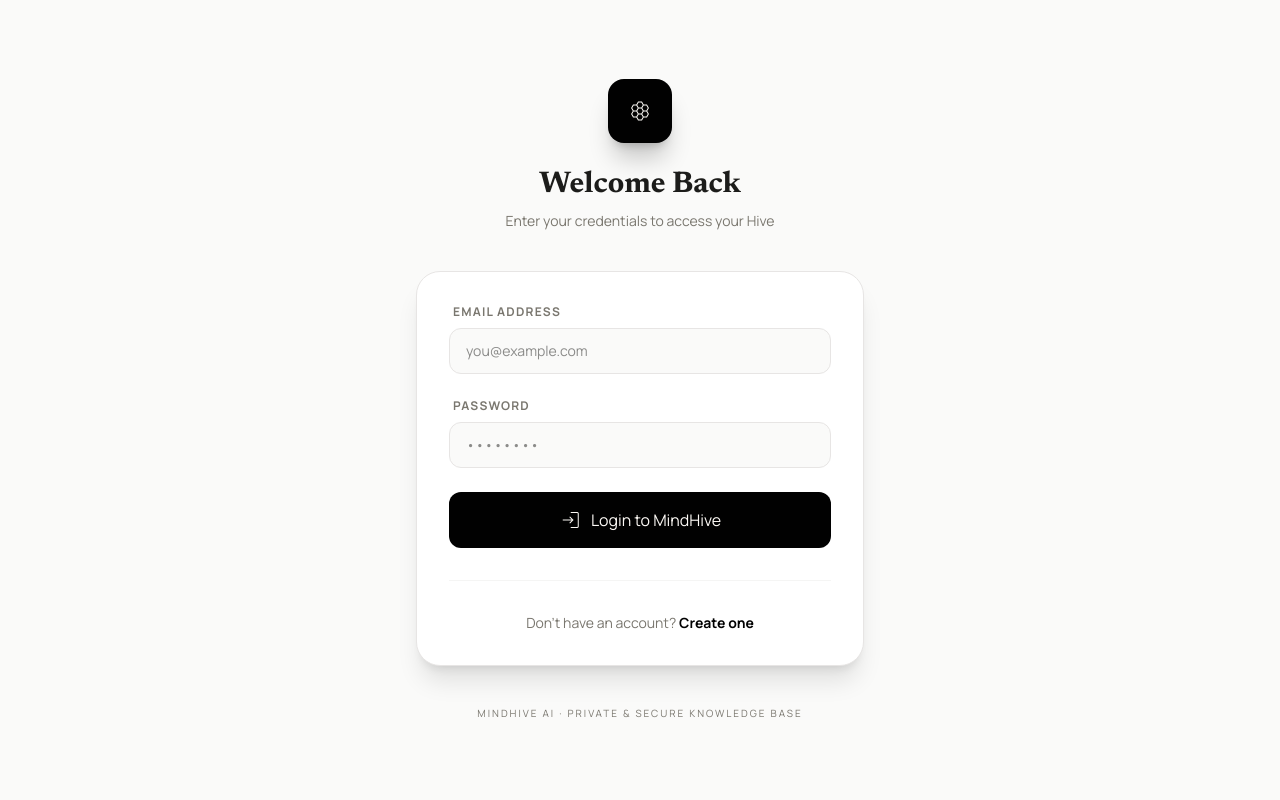
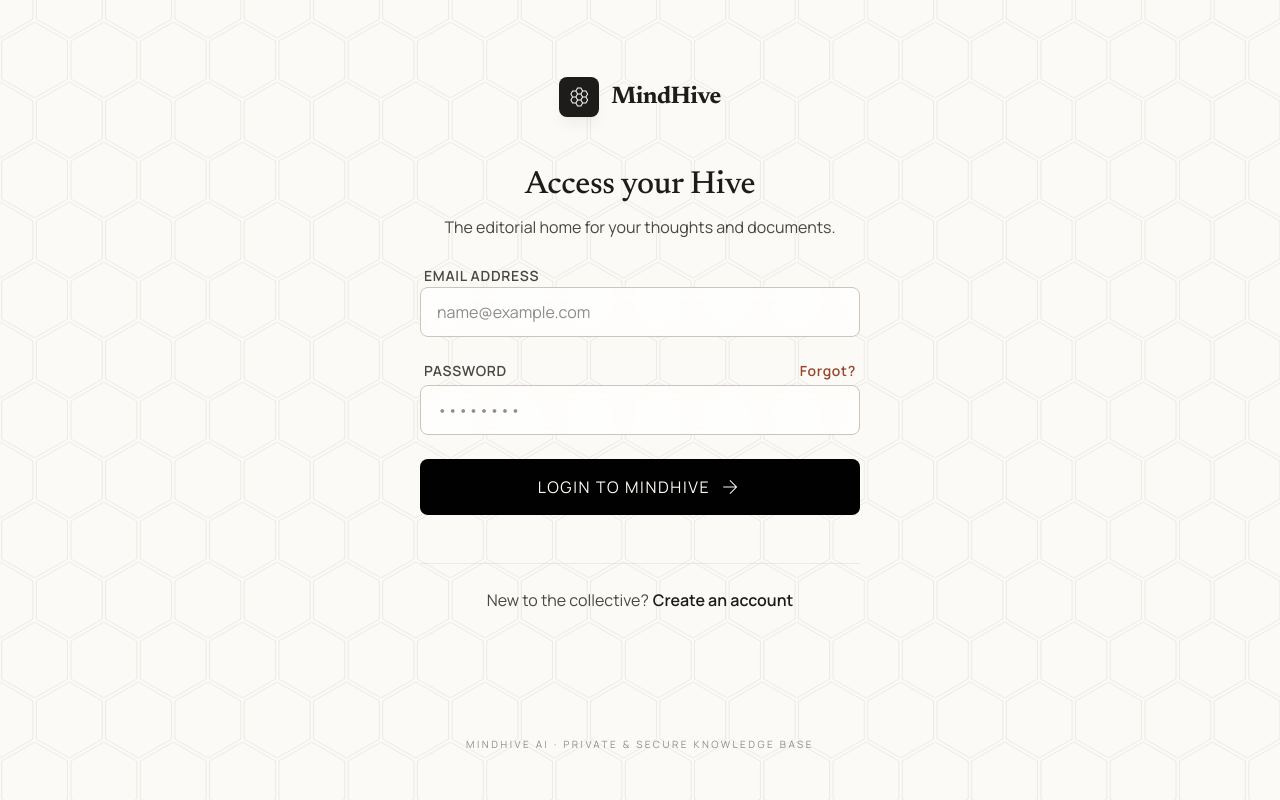
Before and after one commit to ParvaChaudhari/MindHive-Open-Source-AI-Knowledge-Base-That-Actually-Remembers, a React (Vite) app in the folder frontend/: page /login in a window 1280 px wide. Built offline with nearby package versions, Linux system fonts and the light colour scheme; no server answers.

Commit message:
Added reload button for collection and document and redesigned login page

```diff
--- /dev/null
+++ b/frontend/src/components/common/HexagonBackground.jsx
@@ -0,0 +1,90 @@
+import { useEffect, useRef } from 'react';
+
+export default function HexagonBackground() {
+  const canvasRef = useRef(null);
+
+  useEffect(() => {
+    const canvas = canvasRef.current;
+    if (!canvas) return;
+
+    const ctx = canvas.getContext('2d');
+    let width, height;
+    let hexRadius = 40;
+    let mouse = { x: -1000, y: -1000 };
+
+    const resize = () => {
+      width = canvas.width = window.innerWidth;
+      height = canvas.height = window.innerHeight;
+    };
+
+    const handleMouseMove = (e) => {
+      mouse.x = e.clientX;
+      mouse.y = e.clientY;
+    };
+
+    window.addEventListener('resize', resize);
+    window.addEventListener('mousemove', handleMouseMove);
+
+    const drawHexagon = (x, y, radius, highlight) => {
+      ctx.beginPath();
+      for (let i = 0; i < 6; i++) {
+        const angle = (Math.PI / 3) * i + Math.PI / 6;
+        const px = x + radius * Math.cos(angle);
+        const py = y + radius * Math.sin(angle);
+        if (i === 0) ctx.moveTo(px, py);
+        else ctx.lineTo(px, py);
+      }
+      ctx.closePath();
+
+      if (highlight > 0) {
+        ctx.strokeStyle = `rgba(153, 70, 42, ${0.2 + highlight * 0.6})`;
+        ctx.lineWidth = 1 + highlight * 3;
+        ctx.stroke();
+        ctx.fillStyle = `rgba(254, 149, 114, ${highlight * 0.1})`;
+        ctx.fill();
+      } else {
+        ctx.strokeStyle = 'rgba(203, 198, 189, 0.3)';
+        ctx.lineWidth = 1;
+        ctx.stroke();
+      }
+    };
+
+    const animate = () => {
+      ctx.clearRect(0, 0, width, height);
+
+      const unitW = hexRadius * Math.sqrt(3);
+      const unitH = hexRadius * 1.5;
+
+      for (let y = 0; y < height + unitH; y += unitH) {
+        const offset = (Math.floor(y / unitH) % 2) * (unitW / 2);
+        for (let x = 0; x < width + unitW; x += unitW) {
+          const cx = x + offset;
+          const cy = y;
+
+          const dist = Math.sqrt((mouse.x - cx)**2 + (mouse.y - cy)**2);
+          const maxDist = 200;
+          const highlight = Math.max(0, 1 - dist / maxDist);
+
+          drawHexagon(cx, cy, hexRadius - 2, highlight);
+        }
+      }
+      requestAnimationFrame(animate);
+    };
+
+    resize();
+    const animId = requestAnimationFrame(animate);
+
+    return () => {
+      window.removeEventListener('resize', resize);
+      window.removeEventListener('mousemove', handleMouseMove);
+      cancelAnimationFrame(animId);
+    };
+  }, []);
+
+  return (
+    <canvas
+      ref={canvasRef}
+      className="fixed inset-0 w-full h-full pointer-events-none z-0"
+    />
+  );
+}
--- a/frontend/src/pages/LoginPage.jsx
+++ b/frontend/src/pages/LoginPage.jsx
@@ -1,6 +1,7 @@
 import { useState } from 'react';
 import { useAuth } from '../context/AuthContext';
 import { useNavigate, Link } from 'react-router-dom';
+import HexagonBackground from '../components/common/HexagonBackground';
 
 export default function LoginPage() {
   const [email, setEmail] = useState('');
@@ -27,77 +28,91 @@
   };
 
   return (
-    <div className="min-h-screen bg-stone-50 dark:bg-stone-950 flex flex-col items-center justify-center p-6">
-      <div className="w-full max-w-md">
-        <div className="text-center mb-10 animate-in fade-in slide-in-from-bottom-4 duration-700">
-          <div className="inline-flex items-center justify-center w-16 h-16 bg-primary text-surface rounded-2xl mb-6 shadow-xl shadow-primary/20">
-            <span className="material-symbols-outlined text-3xl">hive</span>
+    <div className="flex flex-col min-h-screen text-on-surface relative bg-transparent">
+      <HexagonBackground />
+
+      <main className="flex-grow flex items-center justify-center px-gutter py-stack-lg relative z-10">
+        <div className="max-w-[440px] w-full flex flex-col items-center animate-in fade-in slide-in-from-bottom-4 duration-1000">
+
+          {/* Brand Logo */}
+          <div className="flex items-center gap-3 mb-stack-lg">
+            <div className="w-10 h-10 rounded-lg bg-primary-container flex items-center justify-center shadow-lg shadow-black/5">
+              <span className="material-symbols-outlined text-surface text-2xl">hive</span>
             </div>
-          <h1 className="text-3xl font-headline font-bold mb-2">Welcome Back</h1>
-          <p className="text-outline text-sm">Enter your credentials to access your Hive</p>
+            <h1 className="font-headline-md text-headline-md font-bold tracking-tight text-on-surface">MindHive</h1>
           </div>
 
-        <div className="bg-white dark:bg-stone-900 border border-stone-200 dark:border-stone-800 p-8 rounded-3xl shadow-xl animate-in fade-in slide-in-from-bottom-8 duration-1000">
-          <form onSubmit={handleSubmit} className="space-y-6">
-            <div>
-              <label className="block text-xs font-bold uppercase tracking-widest text-outline mb-2 ml-1">Email Address</label>
+          {/* Login Content Area */}
+          <div className="w-full">
+            <div className="text-center mb-stack-md">
+              <h2 className="font-headline-lg text-headline-lg mb-2">Access your Hive</h2>
+              <p className="font-body-md text-on-surface-variant">The editorial home for your thoughts and documents.</p>
+            </div>
+
+            <form onSubmit={handleSubmit} className="space-y-stack-md">
+              <div className="space-y-unit">
+                <label className="font-label-md text-label-md text-on-surface-variant uppercase ml-1" htmlFor="email">Email Address</label>
                 <input
+                  className="w-full px-4 py-3 border border-outline-variant rounded-lg font-body-md transition-all duration-200 bg-white/70 backdrop-blur-sm focus:outline-none focus:border-on-surface focus:shadow-lg focus:shadow-black/5"
+                  id="email"
+                  placeholder="name@example.com"
                   type="email"
                   required
                   value={email}
                   onChange={(e) => setEmail(e.target.value)}
-                className="w-full bg-stone-50 dark:bg-stone-950 border border-stone-200 dark:border-stone-800 rounded-xl px-4 py-3 text-sm focus:ring-2 focus:ring-primary/20 focus:border-primary outline-none transition-all"
-                placeholder="you@example.com"
                 />
               </div>
 
-            <div>
-              <label className="block text-xs font-bold uppercase tracking-widest text-outline mb-2 ml-1">Password</label>
+              <div className="space-y-unit">
+                <div className="flex justify-between items-center px-1">
+                  <label className="font-label-md text-label-md text-on-surface-variant uppercase" htmlFor="password">Password</label>
+                  <a className="font-label-md text-label-md text-secondary hover:underline transition-all" href="#">Forgot?</a>
+                </div>
                 <input
+                  className="w-full px-4 py-3 border border-outline-variant rounded-lg font-body-md transition-all duration-200 bg-white/70 backdrop-blur-sm focus:outline-none focus:border-on-surface focus:shadow-lg focus:shadow-black/5"
+                  id="password"
+                  placeholder="••••••••"
                   type="password"
                   required
                   value={password}
                   onChange={(e) => setPassword(e.target.value)}
-                className="w-full bg-stone-50 dark:bg-stone-950 border border-stone-200 dark:border-stone-800 rounded-xl px-4 py-3 text-sm focus:ring-2 focus:ring-primary/20 focus:border-primary outline-none transition-all"
-                placeholder="••••••••"
                 />
               </div>
 
               {error && (
-              <div className="bg-error/5 border border-error/20 text-error text-xs p-3 rounded-lg flex items-center gap-2">
+                <div className="bg-error/5 border border-error/20 text-error text-xs p-3 rounded-lg flex items-center gap-2 animate-in fade-in zoom-in-95 duration-300">
                   <span className="material-symbols-outlined text-sm">error</span>
                   {error}
                 </div>
               )}
 
               <button
+                className="w-full py-4 bg-primary text-surface rounded-lg font-label-md uppercase tracking-[0.1em] hover:opacity-90 active:scale-[0.98] transition-all flex items-center justify-center gap-2 disabled:opacity-50"
                 type="submit"
                 disabled={loading}
-              className="w-full py-4 bg-primary text-surface rounded-xl font-label-lg text-label-lg hover:opacity-90 disabled:opacity-50 transition-all flex items-center justify-center gap-2"
               >
-              {loading ? (
-                <span className="material-symbols-outlined animate-spin">sync</span>
-              ) : (
-                <>
-                  <span className="material-symbols-outlined text-lg">login</span>
-                  Login to MindHive
-                </>
-              )}
+                {loading ? 'Authenticating...' : 'Login to MindHive'}
+                {!loading && <span className="material-symbols-outlined text-lg">arrow_forward</span>}
               </button>
             </form>
 
-          <div className="mt-8 pt-8 border-t border-stone-100 dark:border-stone-800 text-center">
-            <p className="text-sm text-outline">
-              Don't have an account?{' '}
-              <Link to="/signup" className="text-primary font-bold hover:underline">Create one</Link>
+            <div className="mt-stack-lg pt-stack-md border-t border-outline-variant/30 text-center">
+              <p className="font-body-md text-on-surface-variant">
+                New to the collective?
+                <Link className="text-on-surface font-semibold hover:underline decoration-1 underline-offset-4 ml-1" to="/signup">Create an account</Link>
               </p>
             </div>
           </div>
 
-        <p className="mt-10 text-center text-[10px] text-outline uppercase tracking-[0.2em]">
-          MindHive AI · Private & Secure Knowledge Base
-        </p>
         </div>
+      </main>
+
+      {/* Footer */}
+      <footer className="py-stack-lg px-margin-page flex flex-col items-center gap-stack-sm mt-auto">
+        <div className="font-label-md text-[10px] tracking-[0.25em] text-on-surface-variant opacity-60 uppercase text-center">
+          MINDHIVE AI · PRIVATE & SECURE KNOWLEDGE BASE
+        </div>
+      </footer>
     </div>
   );
 }
--- a/frontend/src/pages/SignupPage.jsx
+++ b/frontend/src/pages/SignupPage.jsx
@@ -1,6 +1,7 @@
 import { useState } from 'react';
 import { useAuth } from '../context/AuthContext';
 import { useNavigate, Link } from 'react-router-dom';
+import HexagonBackground from '../components/common/HexagonBackground';
 
 export default function SignupPage() {
   const [email, setEmail] = useState('');
@@ -31,85 +32,100 @@
   };
 
   return (
-    <div className="min-h-screen bg-stone-50 dark:bg-stone-950 flex flex-col items-center justify-center p-6">
-      <div className="w-full max-w-md">
-        <div className="text-center mb-10">
-          <div className="inline-flex items-center justify-center w-16 h-16 bg-primary text-surface rounded-2xl mb-6">
-            <span className="material-symbols-outlined text-3xl">hive</span>
+    <div className="flex flex-col min-h-screen text-on-surface relative bg-transparent">
+      <HexagonBackground />
+
+      <main className="flex-grow flex items-center justify-center px-gutter py-stack-lg relative z-10">
+        <div className="max-w-[440px] w-full flex flex-col items-center animate-in fade-in slide-in-from-bottom-4 duration-1000">
+
+          {/* Brand Logo */}
+          <div className="flex items-center gap-3 mb-stack-lg">
+            <div className="w-10 h-10 rounded-lg bg-primary-container flex items-center justify-center shadow-lg shadow-black/5">
+              <span className="material-symbols-outlined text-surface text-2xl">hive</span>
             </div>
-          <h1 className="text-3xl font-headline font-bold mb-2">Create Account</h1>
-          <p className="text-outline text-sm">Start building your private knowledge base</p>
+            <h1 className="font-headline-md text-headline-md font-bold tracking-tight text-on-surface">MindHive</h1>
           </div>
 
-        <div className="bg-white dark:bg-stone-900 border border-stone-200 dark:border-stone-800 p-8 rounded-3xl shadow-xl">
-          <form onSubmit={handleSubmit} className="space-y-6">
-            <div>
-              <label className="block text-xs font-bold uppercase tracking-widest text-outline mb-2 ml-1">Email Address</label>
+          {/* Signup Content Area */}
+          <div className="w-full">
+            <div className="text-center mb-stack-md">
+              <h2 className="font-headline-lg text-headline-lg mb-2">Join the Collective</h2>
+              <p className="font-body-md text-on-surface-variant">Start building your private knowledge base.</p>
+            </div>
+
+            <form onSubmit={handleSubmit} className="space-y-stack-md">
+              <div className="space-y-unit">
+                <label className="font-label-md text-label-md text-on-surface-variant uppercase ml-1" htmlFor="email">Email Address</label>
                 <input
+                  className="w-full px-4 py-3 border border-outline-variant rounded-lg font-body-md transition-all duration-200 bg-white/70 backdrop-blur-sm focus:outline-none focus:border-on-surface focus:shadow-lg focus:shadow-black/5"
+                  id="email"
+                  placeholder="name@example.com"
                   type="email"
                   required
                   value={email}
                   onChange={(e) => setEmail(e.target.value)}
-                className="w-full bg-stone-50 dark:bg-stone-950 border border-stone-200 dark:border-stone-800 rounded-xl px-4 py-3 text-sm focus:ring-2 focus:ring-primary/20 outline-none"
-                placeholder="you@example.com"
                 />
               </div>
 
-            <div>
-              <label className="block text-xs font-bold uppercase tracking-widest text-outline mb-2 ml-1">Password</label>
+              <div className="space-y-unit">
+                <label className="font-label-md text-label-md text-on-surface-variant uppercase ml-1" htmlFor="password">Password</label>
                 <input
+                  className="w-full px-4 py-3 border border-outline-variant rounded-lg font-body-md transition-all duration-200 bg-white/70 backdrop-blur-sm focus:outline-none focus:border-on-surface focus:shadow-lg focus:shadow-black/5"
+                  id="password"
+                  placeholder="Min 6 characters"
                   type="password"
                   required
                   value={password}
                   onChange={(e) => setPassword(e.target.value)}
-                className="w-full bg-stone-50 dark:bg-stone-950 border border-stone-200 dark:border-stone-800 rounded-xl px-4 py-3 text-sm focus:ring-2 focus:ring-primary/20 outline-none"
-                placeholder="Min 6 characters"
                 />
               </div>
 
-            <div>
-              <label className="block text-xs font-bold uppercase tracking-widest text-outline mb-2 ml-1">Confirm Password</label>
+              <div className="space-y-unit">
+                <label className="font-label-md text-label-md text-on-surface-variant uppercase ml-1" htmlFor="confirmPassword">Confirm Password</label>
                 <input
+                  className="w-full px-4 py-3 border border-outline-variant rounded-lg font-body-md transition-all duration-200 bg-white/70 backdrop-blur-sm focus:outline-none focus:border-on-surface focus:shadow-lg focus:shadow-black/5"
+                  id="confirmPassword"
+                  placeholder="••••••••"
                   type="password"
                   required
                   value={confirmPassword}
                   onChange={(e) => setConfirmPassword(e.target.value)}
-                className="w-full bg-stone-50 dark:bg-stone-950 border border-stone-200 dark:border-stone-800 rounded-xl px-4 py-3 text-sm focus:ring-2 focus:ring-primary/20 outline-none"
-                placeholder="••••••••"
                 />
               </div>
 
               {error && (
-              <div className="bg-error/5 border border-error/20 text-error text-xs p-3 rounded-lg flex items-center gap-2">
+                <div className="bg-error/5 border border-error/20 text-error text-xs p-3 rounded-lg flex items-center gap-2 animate-in fade-in zoom-in-95 duration-300">
                   <span className="material-symbols-outlined text-sm">error</span>
                   {error}
                 </div>
               )}
 
               <button
+                className="w-full py-4 bg-primary text-surface rounded-lg font-label-md uppercase tracking-[0.1em] hover:opacity-90 active:scale-[0.98] transition-all flex items-center justify-center gap-2 disabled:opacity-50"
                 type="submit"
                 disabled={loading}
-              className="w-full py-4 bg-primary text-surface rounded-xl font-label-lg text-label-lg hover:opacity-90 disabled:opacity-50 transition-all flex items-center justify-center gap-2"
               >
-              {loading ? (
-                <span className="material-symbols-outlined animate-spin">sync</span>
-              ) : (
-                <>
-                  <span className="material-symbols-outlined text-lg">person_add</span>
-                  Join MindHive
-                </>
-              )}
+                {loading ? 'Creating Account...' : 'Join MindHive'}
+                {!loading && <span className="material-symbols-outlined text-lg">person_add</span>}
               </button>
             </form>
 
-          <div className="mt-8 pt-8 border-t border-stone-100 dark:border-stone-800 text-center">
-            <p className="text-sm text-outline">
-              Already have an account?{' '}
-              <Link to="/login" className="text-primary font-bold hover:underline">Login</Link>
+            <div className="mt-stack-lg pt-stack-md border-t border-outline-variant/30 text-center">
+              <p className="font-body-md text-on-surface-variant">
+                Already have an account?
+                <Link className="text-on-surface font-semibold hover:underline decoration-1 underline-offset-4 ml-1" to="/login">Login</Link>
               </p>
             </div>
           </div>
         </div>
+      </main>
+
+      {/* Footer */}
+      <footer className="py-stack-lg px-margin-page flex flex-col items-center gap-stack-sm mt-auto">
+        <div className="font-label-md text-[10px] tracking-[0.25em] text-on-surface-variant opacity-60 uppercase text-center">
+          MINDHIVE AI · PRIVATE & SECURE KNOWLEDGE BASE
+        </div>
+      </footer>
     </div>
   );
 }
```
Also changed, not shown: frontend/src/components/QueenBee.jsx (+10 -1 lines), frontend/src/pages/CollectionsPage.jsx (+18 -0 lines), frontend/src/pages/DocumentsPage.jsx (+9 -0 lines), 1 other file (tests, documents, lock files or other folders). Lines whose indentation alone changed are shown as unchanged.
